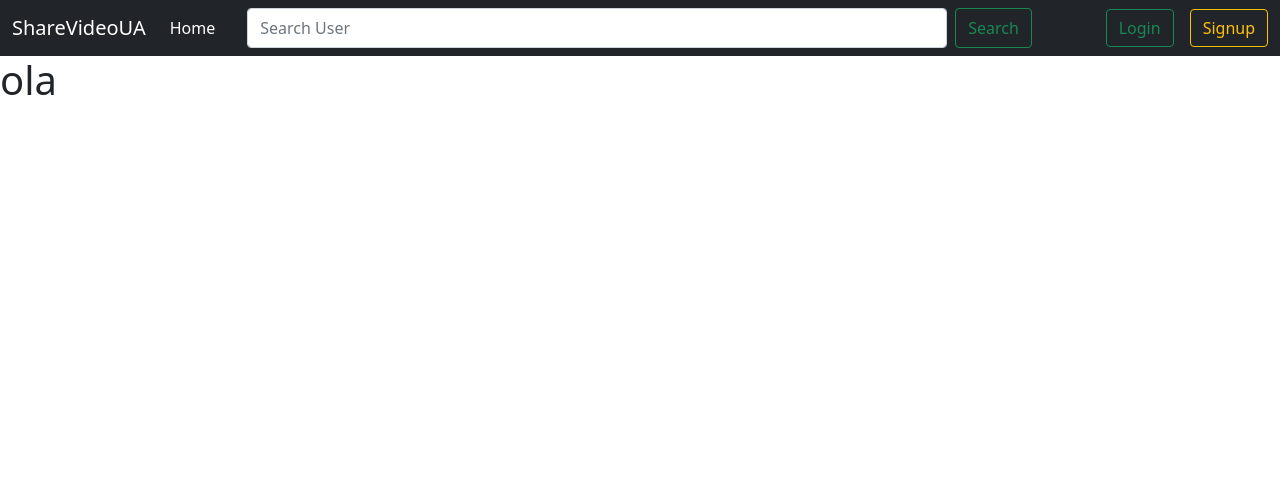
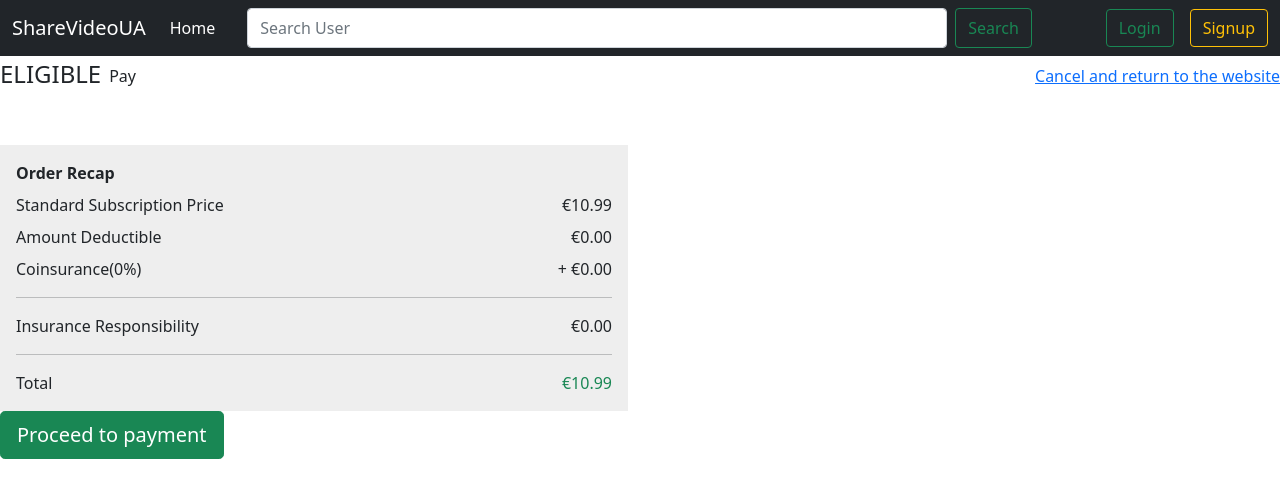
Before and after one commit to psagasalho/EGS-Projeto, a Django app: template agregator/video_sharing/main/templates/payment_confirm.html in a window 1280 px wide. Shown: the top 498 px of the page. Run offline with Django 4.2, Linux system fonts and the light colour scheme; the template is opened without the code that fills it, so the values that code supplies are empty.

Commit message:
payment frontend

```diff
--- a/agregator/video_sharing/main/templates/payment_confirm.html
+++ b/agregator/video_sharing/main/templates/payment_confirm.html
@@ -3,8 +3,42 @@
 
 {% block body %}
 
+<section>
+    <div class="d-flex justify-content-between align-items-center mb-5">
+      <div class="d-flex flex-row align-items-center">
+        <h4 class="text-uppercase mt-1">Eligible</h4>
+        <span class="ms-2 me-3">Pay</span>
+      </div>
+      <a href="#!">Cancel and return to the website</a>
+    </div>
 
-<h1>ola</h1>
-
+    <div class="row">
+        <form action="{% url 'main:payment_confirmation' %}" method="post"></form>
+      <div class="col-md-7 col-lg-7 col-xl-6 mb-4 mb-md-0">
+        <div class="p-3" style="background-color: #eee;">
+            <span class="fw-bold">Order Recap</span>
+            <div class="d-flex justify-content-between mt-2">
+              <span>Standard Subscription Price</span> <span>€10.99</span>
+            </div>
+            <div class="d-flex justify-content-between mt-2">
+              <span>Amount Deductible</span> <span>€0.00</span>
+            </div>
+            <div class="d-flex justify-content-between mt-2">
+              <span>Coinsurance(0%)</span> <span>+ €0.00</span>
+            </div>
+            <hr />
+            <div class="d-flex justify-content-between mt-2">
+              <span>Insurance Responsibility </span> <span>€0.00</span>
+            </div>
+            <hr />
+            <div class="d-flex justify-content-between mt-2">
+              <span>Total </span> <span class="text-success">€10.99</span>
+            </div>
+          </div>
+          <div class="btn btn-success btn-lg btn-block">Proceed to payment</div>
+        </div>
+      </div>
+    </div>
+  </section>
 
 {% endblock %}
```
Also changed, not shown: agregator/video_sharing/main/payment.py (added, +32 -0 lines), agregator/video_sharing/main/templates/payment_page.html (+4 -3 lines).
